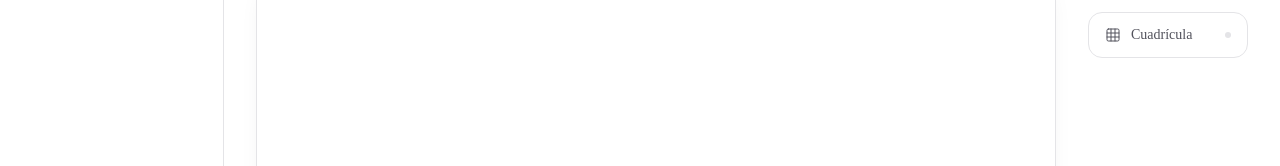
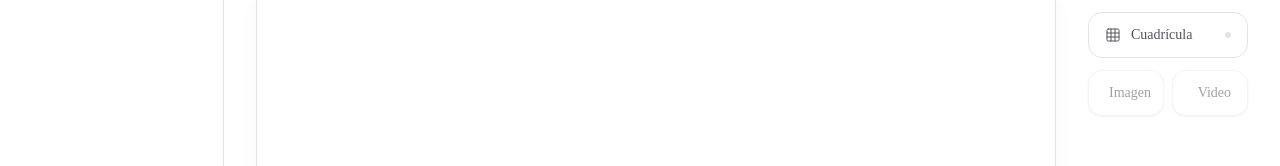
Before and after one commit to borjamrd/drawai, a Next.js app: page / in a window 1280 px wide. Shown: the part 312-478 px from the top of the page. Built offline with nearby package versions, Linux system fonts and the light colour scheme.

Commit message:
feat: implement scene export functionality for static images and animated webm videos and add a banana asset to the library

```diff
--- a/app/page.tsx
+++ b/app/page.tsx
@@ -2,9 +2,10 @@
 
 import { useState } from "react";
 import { motion, AnimatePresence } from "framer-motion";
-import { ArrowRight, Grid3X3 } from "lucide-react";
+import { ArrowRight, Grid3X3, Download, Video } from "lucide-react";
 import { SceneCanvas } from "@/components/SceneCanvas";
 import type { Scene } from "@/lib/genkit/scene-flow";
+import { SVG_LIBRARY_MAP } from "@/lib/svg-library-client";
 import { cn } from "@/lib/utils";
 
 export default function Home() {
@@ -13,6 +14,195 @@ export default function Home() {
   const [isLoading, setIsLoading] = useState(false);
   const [error, setError] = useState<string | null>(null);
   const [showGrid, setShowGrid] = useState(false);
+  const [isDownloading, setIsDownloading] = useState(false);
+  const [isDownloadingVideo, setIsDownloadingVideo] = useState(false);
+
+  async function handleDownloadVideo() {
+    if (!scene) return;
+    setIsDownloadingVideo(true);
+    try {
+      const canvas = document.createElement("canvas");
+      canvas.width = 800;
+      canvas.height = 450;
+      const ctx = canvas.getContext("2d", { alpha: false });
+      if (!ctx) return;
+
+      // Load all images first
+      const imagePromises = scene.elements.map(async (el) => {
+        const asset = SVG_LIBRARY_MAP[el.library_id];
+        if (!asset) return null;
+        return new Promise<{ img: HTMLImageElement; el: typeof el }>((resolve, reject) => {
+          const img = new Image();
+          img.crossOrigin = "anonymous";
+          img.onload = () => resolve({ img, el });
+          img.onerror = reject;
+          img.src = asset.svgPath;
+        });
+      });
+
+      const loaded = (await Promise.all(imagePromises)).filter(
+        (item): item is NonNullable<typeof item> => item !== null,
+      );
+
+      // Setup MediaRecorder
+      const stream = canvas.captureStream(30); // 30 FPS
+      const recorder = new MediaRecorder(stream, {
+        mimeType: "video/webm;codecs=vp9",
+        videoBitsPerSecond: 5000000, // 5Mbps for quality
+      });
+
+      const chunks: Blob[] = [];
+      recorder.ondataavailable = (e) => chunks.push(e.data);
+      recorder.onstop = () => {
+        const blob = new Blob(chunks, { type: "video/webm" });
+        const url = URL.createObjectURL(blob);
+        const a = document.createElement("a");
+        a.href = url;
+        a.download = `escena-${scene.title.toLowerCase().replace(/\s+/g, "-")}.webm`;
+        a.click();
+        setIsDownloadingVideo(false);
+      };
+
+      recorder.start();
+
+      const startTime = performance.now();
+      const duration = scene.duration_ms;
+      const ANIM_DURATION = 600;
+
+      const render = () => {
+        const now = performance.now() - startTime;
+
+        // Draw background
+        ctx.fillStyle = "white";
+        ctx.fillRect(0, 0, 800, 450);
+
+        loaded.forEach(({ img, el }) => {
+          const elapsed = now - el.entry_time_ms;
+          if (elapsed < 0) return;
+
+          const progress = Math.min(elapsed / ANIM_DURATION, 1);
+          const easeOut = 1 - Math.pow(1 - progress, 3);
+
+          let opacity = 1;
+          let scale = 1;
+          let tx = 0;
+          let ty = 0;
+
+          // Simulate framer-motion effects
+          switch (el.entry_effect) {
+            case "fade":
+              opacity = progress;
+              break;
+            case "slide_left":
+              opacity = progress;
+              tx = -60 * (1 - easeOut);
+              break;
+            case "slide_right":
+              opacity = progress;
+              tx = 60 * (1 - easeOut);
+              break;
+            case "slide_up":
+              opacity = progress;
+              ty = 40 * (1 - easeOut);
+              break;
+            case "zoom":
+              opacity = progress;
+              scale = 0.3 + 0.7 * easeOut;
+              break;
+            case "bounce":
+              opacity = progress;
+              // Simple bounce simulation
+              const b = Math.sin(progress * Math.PI);
+              ty = -40 * (1 - easeOut) + (progress < 1 ? -10 * b : 0);
+              break;
+          }
+
+          const w = (el.width_pct / 100) * 800 * scale;
+          const h = (img.height / img.width) * w;
+          const x = (el.x / 100) * 800 + tx;
+          const y = (el.y / 100) * 450 + ty;
+
+          ctx.save();
+          ctx.globalAlpha = opacity;
+          ctx.translate(x, y);
+          ctx.drawImage(img, -w / 2, -h / 2, w, h);
+          ctx.restore();
+        });
+
+        if (now < duration) {
+          requestAnimationFrame(render);
+        } else {
+          // Add a small buffer at the end
+          setTimeout(() => recorder.stop(), 500);
+        }
+      };
+
+      render();
+    } catch (err) {
+      console.error("Error recording video:", err);
+      setError("No se pudo generar el video.");
+      setIsDownloadingVideo(false);
+    }
+  }
+
+  async function handleDownload() {
+    if (!scene) return;
+    setIsDownloading(true);
+    try {
+      const canvas = document.createElement("canvas");
+      canvas.width = 800;
+      canvas.height = 450;
+      const ctx = canvas.getContext("2d");
+      if (!ctx) return;
+
+      // Background
+      ctx.fillStyle = "white";
+      ctx.fillRect(0, 0, 800, 450);
+
+      // Load all images first
+      const imagePromises = scene.elements.map(async (el) => {
+        const asset = SVG_LIBRARY_MAP[el.library_id];
+        if (!asset) return null;
+
+        return new Promise<{
+          img: HTMLImageElement;
+          x: number;
+          y: number;
+          width_pct: number;
+        }>((resolve, reject) => {
+          const img = new Image();
+          img.crossOrigin = "anonymous";
+          img.onload = () => resolve({ img, x: el.x, y: el.y, width_pct: el.width_pct });
+          img.onerror = reject;
+          img.src = asset.svgPath;
+        });
+      });
+
+      const loadedImages = (await Promise.all(imagePromises)).filter(
+        (item): item is NonNullable<typeof item> => item !== null,
+      );
+
+      // Draw images in order
+      loadedImages.forEach(({ img, x, y, width_pct }) => {
+        const w = (width_pct / 100) * 800;
+        const h = (img.height / img.width) * w;
+        const posX = (x / 100) * 800 - w / 2;
+        const posY = (y / 100) * 450 - h / 2;
+        ctx.drawImage(img, posX, posY, w, h);
+      });
+
+      // Trigger download
+      const link = document.createElement("a");
+      link.download = `escena-${scene.title.toLowerCase().replace(/\s+/g, "-")}.png`;
+      link.href = canvas.toDataURL("image/png");
+      link.click();
+    } catch (err) {
+      console.error("Error downloading scene:", err);
+      setError("No se pudo descargar la imagen.");
+    } finally {
+      setIsDownloading(false);
+    }
+  }
 
   async function handleSubmit(e: React.FormEvent) {
     e.preventDefault();
@@ -146,6 +336,44 @@ export default function Home() {
                 )}
               />
             </motion.button>
+
+            <div className="grid grid-cols-2 gap-2">
+              <motion.button
+                type="button"
+                disabled={!scene || isDownloading}
+                onClick={handleDownload}
+                whileTap={{ scale: 0.97 }}
+                className={cn(
+                  "flex items-center justify-center gap-2 rounded-xl px-4 py-3 text-sm font-medium border transition-all duration-200 shadow-sm hover:shadow-md",
+                  "bg-white dark:bg-zinc-900 text-zinc-900 dark:text-zinc-100 border-zinc-200 dark:border-zinc-800 hover:border-zinc-300 dark:hover:border-zinc-600 disabled:opacity-40 disabled:pointer-events-none",
+                )}
+              >
+                {isDownloading ? (
+                  <span className="h-4 w-4 rounded-full border-2 border-zinc-400 border-t-transparent animate-spin" />
+                ) : (
+                  <Download className="h-4 w-4" strokeWidth={1.5} />
+                )}
+                <span>Imagen</span>
+              </motion.button>
+
+              <motion.button
+                type="button"
+                disabled={!scene || isDownloadingVideo}
+                onClick={handleDownloadVideo}
+                whileTap={{ scale: 0.97 }}
+                className={cn(
+                  "flex items-center justify-center gap-2 rounded-xl px-4 py-3 text-sm font-medium border transition-all duration-200 shadow-sm hover:shadow-md",
+                  "bg-white dark:bg-zinc-900 text-zinc-900 dark:text-zinc-100 border-zinc-200 dark:border-zinc-800 hover:border-zinc-300 dark:hover:border-zinc-600 disabled:opacity-40 disabled:pointer-events-none",
+                )}
+              >
+                {isDownloadingVideo ? (
+                  <span className="h-4 w-4 rounded-full border-2 border-zinc-400 border-t-transparent animate-spin" />
+                ) : (
+                  <Video className="h-4 w-4" strokeWidth={1.5} />
+                )}
+                <span>Video</span>
+              </motion.button>
+            </div>
           </div>
         </div>
       </div>
```
